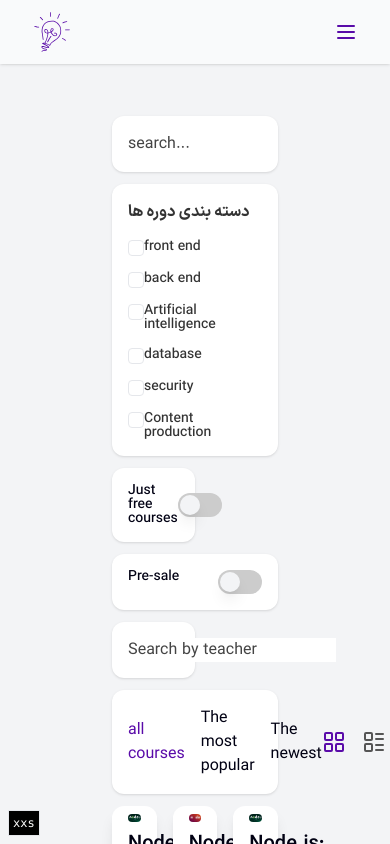
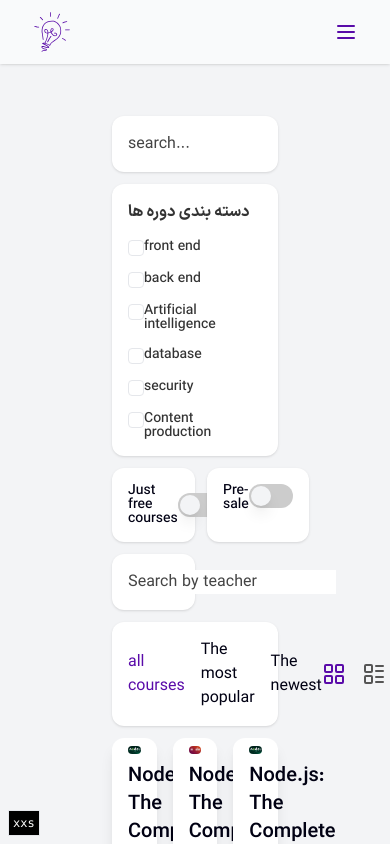
Before and after one commit to academy-react/luminous, a Next.js app: page /en/courses in a window 390 px wide. Shown: the top 844 px of the page. Built offline with nearby package versions, Linux system fonts and the light colour scheme.

Commit message:
refactor: add div for responsive

```diff
--- a/src/app/[lang]/(lobby)/courses/page.tsx
+++ b/src/app/[lang]/(lobby)/courses/page.tsx
@@ -19,19 +19,20 @@ import {
 import { ListSearch } from "@/components/list-page/side-bar-items/list-search";
 
 import { type Locale } from "#/i18n.config";
+import { Pagination } from "@/components/common/pagination";
 
 const CoursesPage = ({ params: { lang } }: { params: { lang: Locale } }) => {
   return (
     <main className="mt-10 h-full w-full">
-      <ListPage >
-        <ListTitle/>
+      <ListPage>
+        <ListTitle />
         <ListSideBar>
           <ListSearch lang={lang} />
           <ListCategory category={courseCategory} lang={lang} />
-          {/* <div className="flex md:flex-col"> */}
-          <ListFree lang={lang} />
-          <ListCommingSoon lang={lang} />
-          {/* </div> */}
+          <div className="flex gap-3 md:flex-col">
+            <ListFree lang={lang} />
+            <ListCommingSoon lang={lang} />
+          </div>
           <ListTeacher lang={lang} />
         </ListSideBar>
         <ListContent
```
